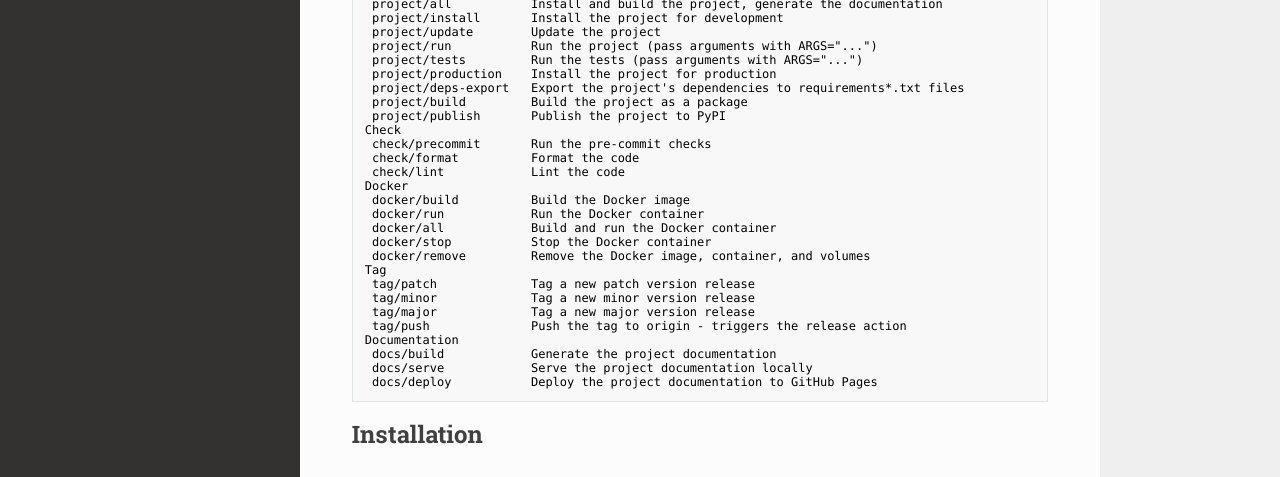
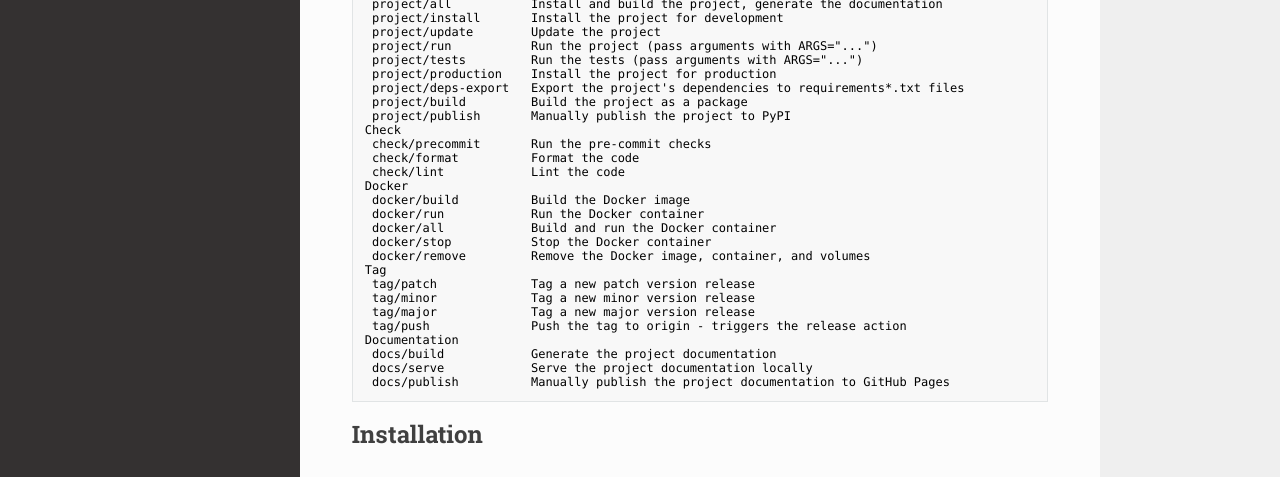
Before and after one commit to bateman/python_pyenv_poetry_template, an MkDocs documentation site: the page built from docs/index.md, in a window 1280 px wide and 1400 px high. Shown: the part 681-1158 px from the top of the window. Built offline with MkDocs 1.6.1, drawn with Linux system fonts in a browser that asks for light colours; nearby versions of some CDN libraries; some of the changed text lies outside the part shown.

Commit message:
Update project/publish and docs/publish commands

````diff
--- a/docs/index.md
+++ b/docs/index.md
@@ -41,7 +41,7 @@ Project
  project/production    Install the project for production
  project/deps-export   Export the project's dependencies to requirements*.txt files
  project/build         Build the project as a package
- project/publish       Publish the project to PyPI
+ project/publish       Manually publish the project to PyPI
 Check
  check/precommit       Run the pre-commit checks
  check/format          Format the code
@@ -60,7 +60,7 @@ Tag
 Documentation
  docs/build            Generate the project documentation
  docs/serve            Serve the project documentation locally
- docs/deploy           Deploy the project documentation to GitHub Pages
+ docs/publish          Manually publish the project documentation to GitHub Pages
 ```
 
 ## Installation
@@ -178,7 +178,7 @@ To manually publish your package to PyPI, run `make project/publish`. If necessa
 * Run `make docs/build` to build the project documentation using `mkdocstrings`. The documentation will be generated from your project files' comments in docstring format.
 The documentation files will be stored in the `DOCS_SITE` directory (by default `site/`).
 * Run `make docs/serve` to browse the built site locally, at http://127.0.0.1:8000/your-github-name/your-project-name/
-* Run `make docs/deploy` to publish the documentation site as GitHub pages. The content will be published to a separate branch, named `gh-pages`. Access the documentation online at https://your-github-name.github.io/your-project-name/
+* Run `make docs/publish` to publish the documentation site as GitHub pages. The content will be published to a separate branch, named `gh-pages`. Access the documentation online at https://your-github-name.github.io/your-project-name/
 
 > [!NOTE]
 > After the first deployment to your GitHub repository, your repository Pages settings (Settings > Pages) will be automatically updated to point to the documentation site content stored in the `gh-pages` branch.
````
Also changed, not shown: README.md (+3 -3 lines), 1 other file.
